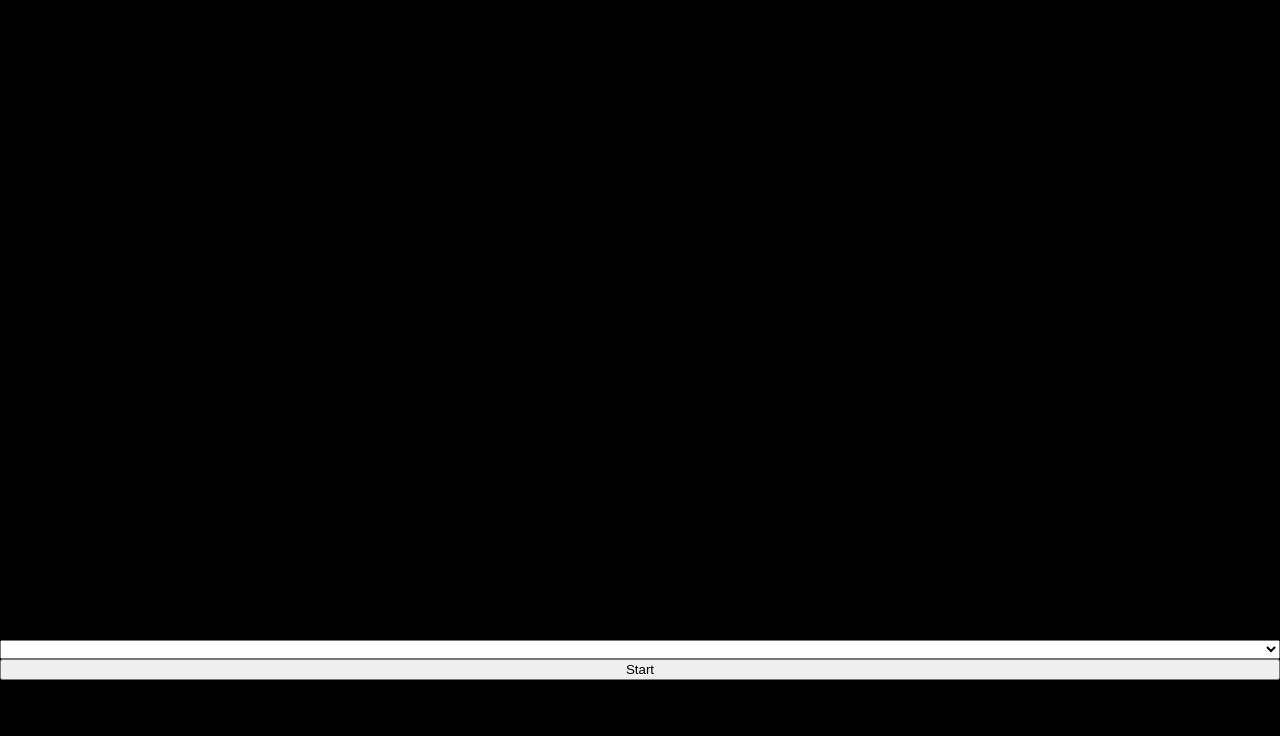
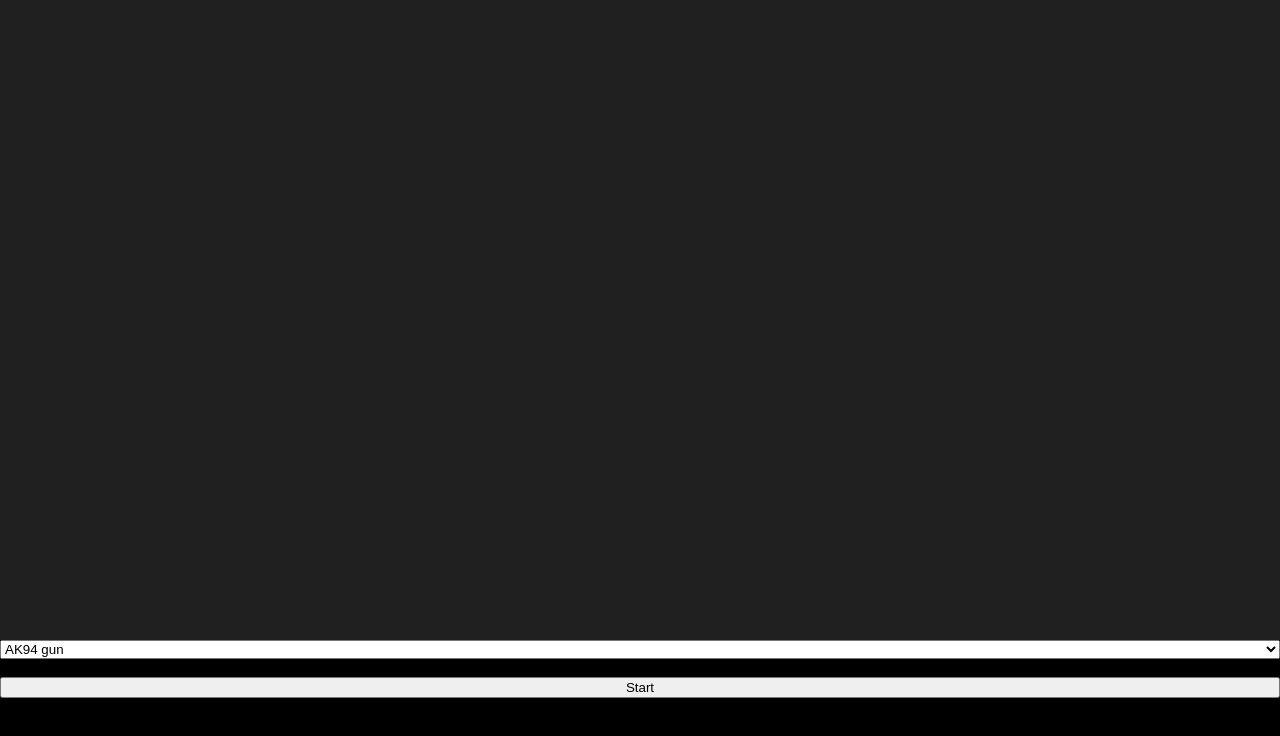
Before and after one commit to yadabnepal/coding-test, a website: page index.html in a window 1280 px wide. Both pictures are taken after a click on the button "Start". Drawn offline with Linux system fonts and the light colour scheme.

Commit message:
Initialized select box and added event listenersg

```diff
--- a/index.html
+++ b/index.html
@@ -34,9 +34,55 @@
       world.forEach((row, y) =>
         row.forEach(
           (alive, x) =>
-            alive && ctx.fillRect(x * scale, y * scale, scale - 1, scale - 1)
+            alive && ctx.fillRect((worldWidth/2 + x) * scale, (worldHeight / 2 + y) * scale + (y * scale), scale - 1, scale - 1)
         )
       );
     };
+
+    const populatePatterns = (response) => {
+       lexicon = JSON.parse(response);
+
+       lexicon.forEach(({ name }) => {
+        const option = document.createElement("option");
+        option.value = name;
+        option.text = name;
+        select.add(option)
+       });
+
+       descriptionDiv.textContent = lexicon.find(({ name }) => name === select.value)?.description;
+    }
+
+    const initialize = () => {
+      const request = new XMLHttpRequest();
+
+      request.open('GET', './src/lexicon.json');
+      request.send();
+
+      request.addEventListener("load", () => {
+        if (request.status == 200) {
+          populatePatterns(request.response);
+        }
+      });
+
+      select.addEventListener('change', () => {
+        clearInterval(interval);
+        descriptionDiv.textContent = lexicon.find(({ name }) => name === select.value)?.description;
+      })
+
+      startButton.addEventListener('click', () => {
+        const selectedOption = lexicon.find(({ name }) => name === select.value);
+        currentWorld = parse(selectedOption.pattern)
+
+        render(currentWorld);
+
+        interval = setInterval(() => {
+          currentWorld = next(currentWorld);
+
+          render (currentWorld)
+        }, [100])
+      })
+    }
+
+    initialize();
   </script>
 </html>
```
